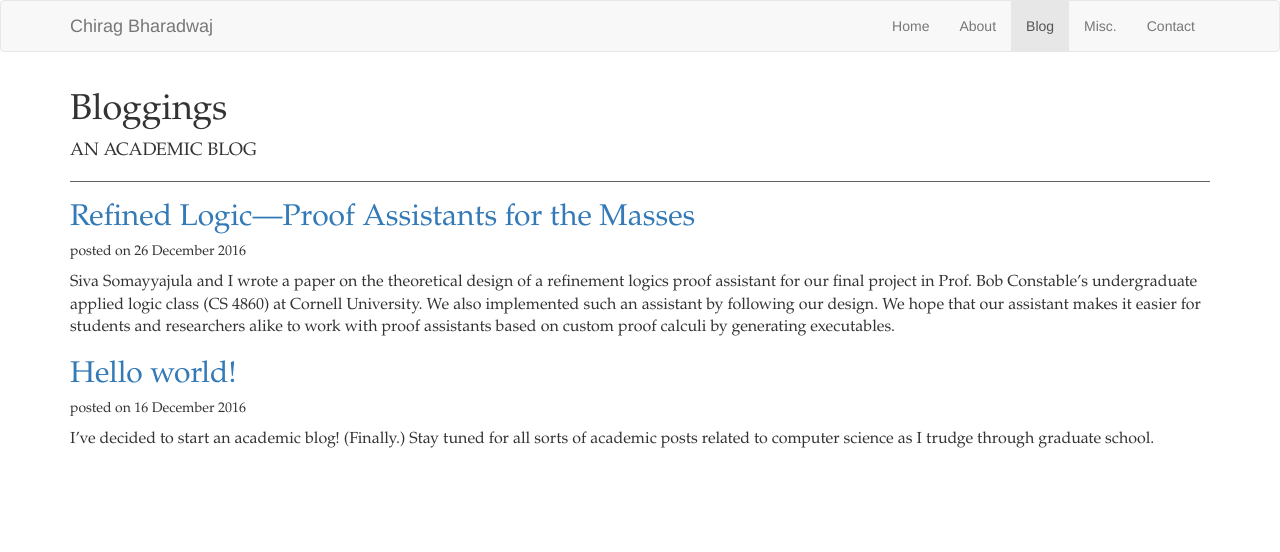
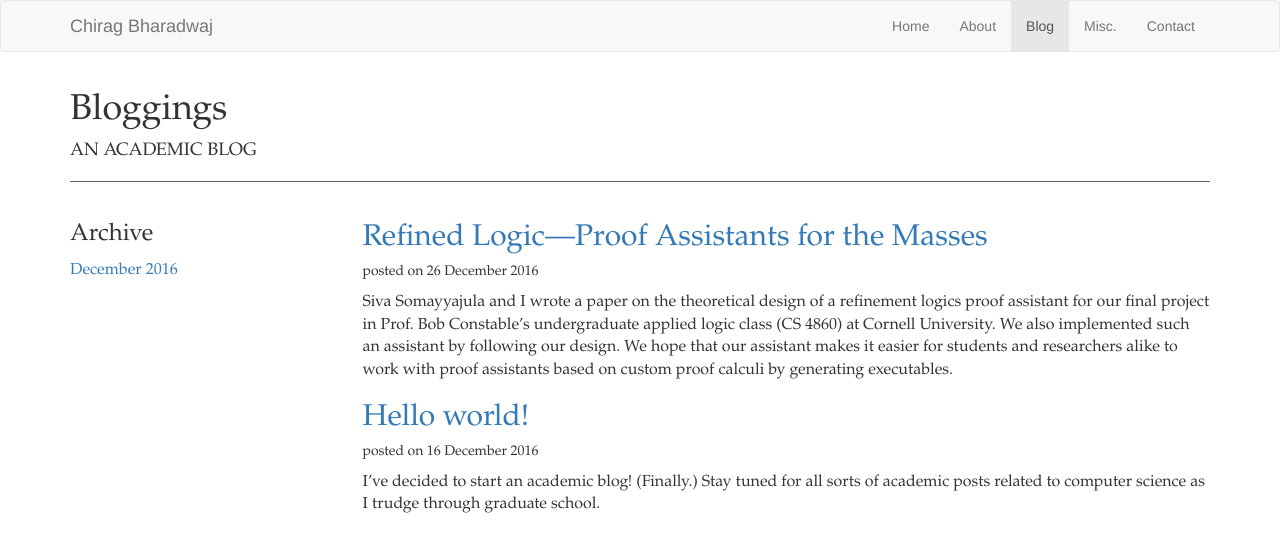
Before and after one commit to chiragbharadwaj/site, a Jekyll site: the page built from blog/index.md, in a window 1280 px wide. Shown: the top 552 px of the page. Built offline with Jekyll 4.4.1, drawn with Linux system fonts in a browser that asks for light colours.

Commit message:
Restructured blog links to be more friendly

```diff
--- a/_config.yml
+++ b/_config.yml
@@ -24,16 +24,17 @@ kramdown:
   smart_quotes: lsquo,rsquo,ldquo,rdquo
   entity_output: symbolic
   math_engine: katex
-highlighter: pygments
+highlighter: rouge
 
 # Files and directories to exclude when building the static site.
 exclude:
   - .gitignore
   - README.md
   - Makefile
+  - CNAME
 
 # Link style for blog posts.
-permalink: /blog/:title.html
+permalink: /blog/:year/:month/:title.html
 
 # Default scoping rules for posts/drafts in the blog structure.
 defaults:
--- a/blog/index.md
+++ b/blog/index.md
@@ -9,16 +9,34 @@ title: Blog
 
 ----
 
-{% for post in site.posts %}
-<article class="preview">
-  <h2>
-    <a href="{{ site.base }}{{ post.url }}">{{ post.title }}</a>
-  </h2>
-  <h5 class="tagline">
-    {{ post.date | date: 'posted on %-d %B %Y' }}
-  </h5>
-  <div class="excerpt">
-    {{ post.excerpt | replace: 'SITE_BASE', site.url | markdownify }}
-  </div>
-</article>
-{% endfor %}
+<div class="row">
+<div class="col-sm-3">
+  <h3>Archive</h3>
+  {% for post in site.posts %}
+    {% assign curr_mo = post.date | date: "%B %Y" %}
+    {% assign prev_mo = post.previous.date | date: "%B %Y" %}
+    {% if curr_mo != prev_mo %}
+      <a href="/blog/{{ post.date | date: "%Y" }}/{{ post.date | date: "%m" }}/">
+        {{ curr_mo }}
+      </a>
+      <br/>
+    {% endif %}
+  {% endfor %}
+</div>
+
+<div class="col-sm-9">
+  {% for post in site.posts %}
+  <article class="preview">
+    <h2>
+      <a href="{{ site.base }}{{ post.url }}">{{ post.title }}</a>
+    </h2>
+    <h5 class="tagline">
+      {{ post.date | date: 'posted on %-d %B %Y' }}
+    </h5>
+    <div class="excerpt">
+      {{ post.excerpt | replace: 'SITE_BASE', site.url | markdownify }}
+    </div>
+  </article>
+  {% endfor %}
+</div>
+</div>
```
Also changed, not shown: 1 other file.
